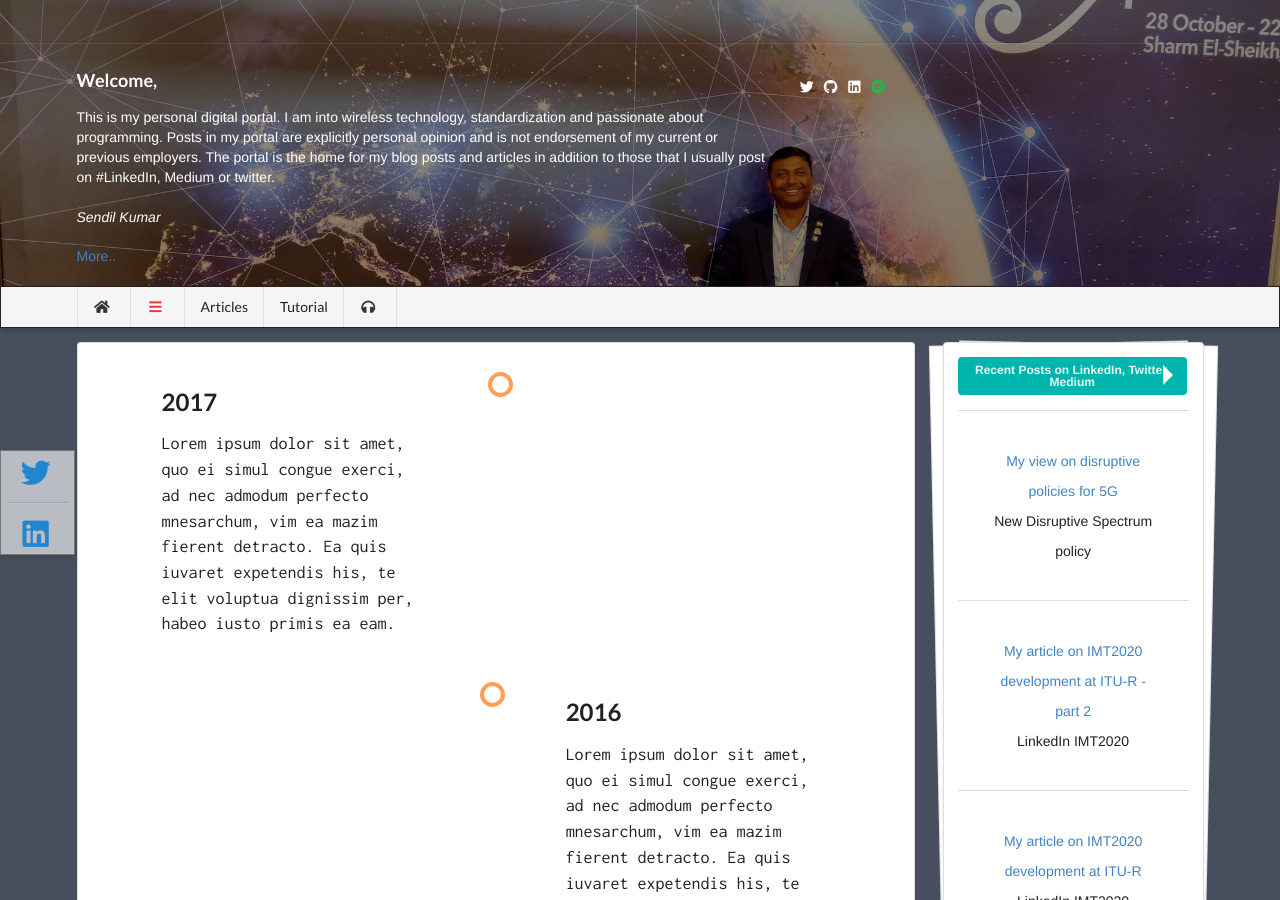
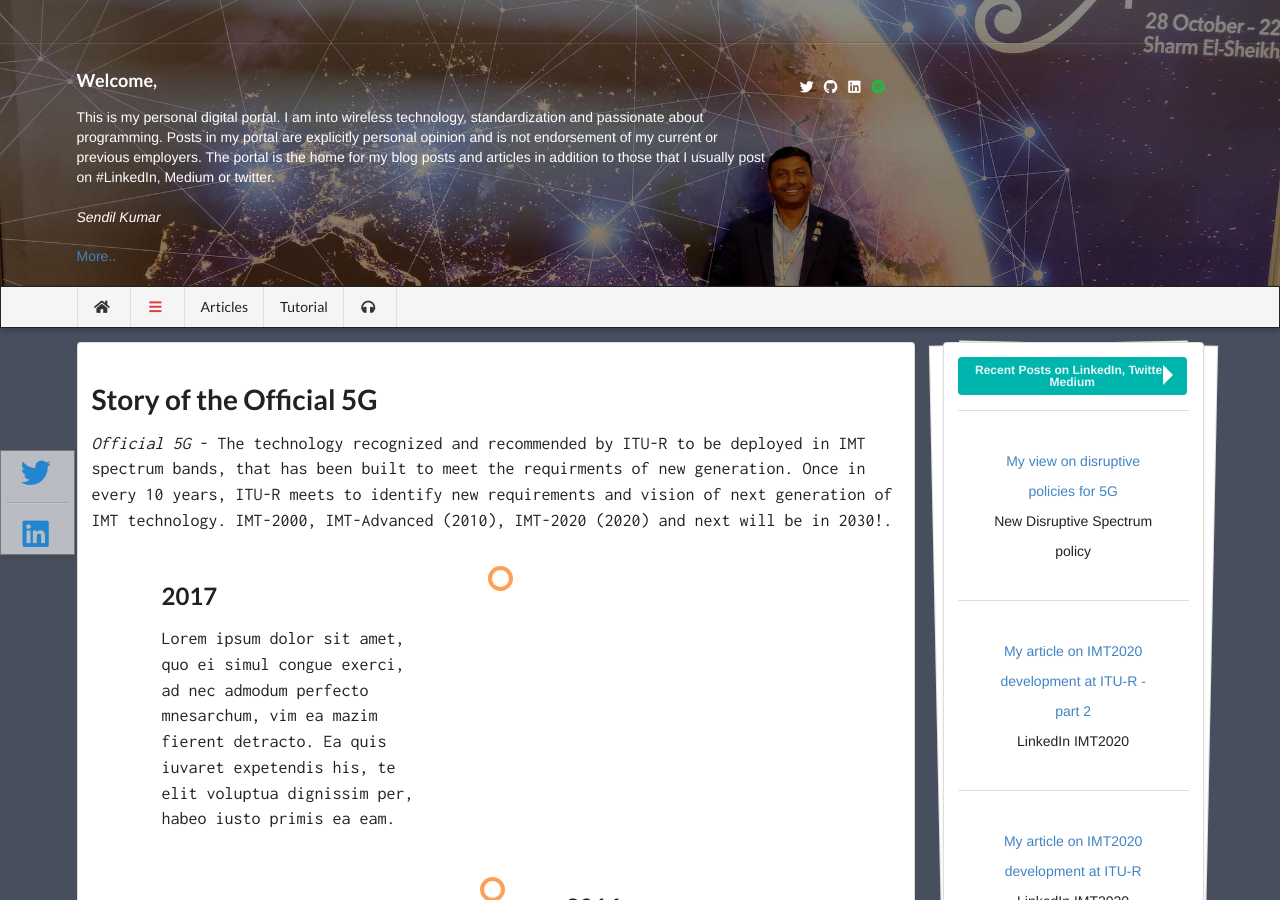
Before and after one commit to wiless/wiless.github.io, a Jekyll site: the page built from timeline.md, in a window 1280 px wide and 900 px high. Built offline with Jekyll 4.4.1, drawn with Linux system fonts in a browser that asks for light colours; nearby versions of some CDN libraries; some web fonts are replaced; comment, search, counter and statistics services are not loaded; a style sheet for code colours, icons or effects is not loaded.

Commit message:
Update and rename timeline.html to timeline.md

```diff
--- a/timeline.html
+++ b/timeline.md
@@ -1,6 +1,7 @@
 ---
 layout: article
 permalink: /timeline
+title: Story of official 5G
 ---
 
 <style>
@@ -139,6 +140,10 @@ body {
 }
 </style>
 
+# Story of the Official 5G
+
+*Official 5G* - The technology recognized and recommended by ITU-R to be deployed in IMT spectrum bands, that has been built to meet the requirments of new generation. Once in every 10 years, ITU-R meets to identify new requirements and vision of next generation of IMT technology. IMT-2000, IMT-Advanced (2010), IMT-2020 (2020) and next will be in 2030!.
+
 <div class="timeline">
   <div class="containernew left">
     <div class="content">
```
